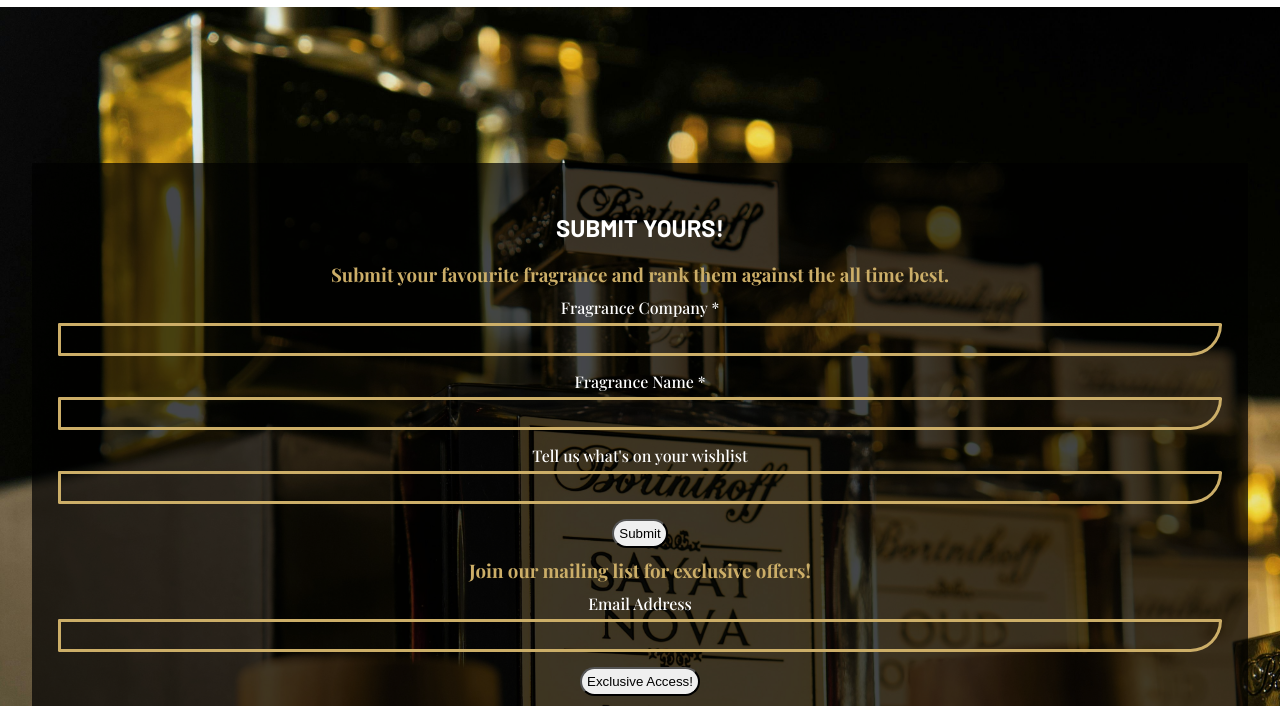
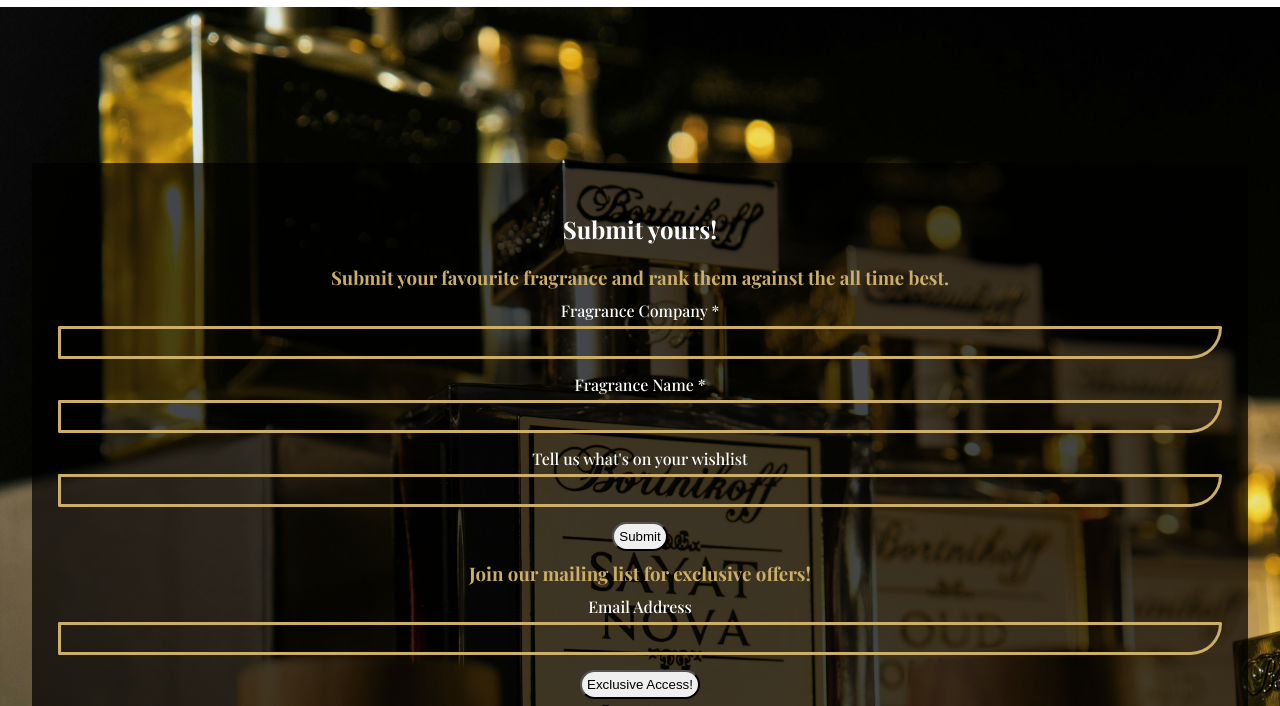
Before and after one commit to kctffs/perfume-aftershave-backup, a plain HTML site: page submission.html in a window 1280 px wide. Shown: the part 94-800 px from the top of the page. Drawn offline with nearby package versions, Linux system fonts and the light colour scheme; a web font is replaced by a local one.

Commit message:
submission.html corrected errors from html validator

```diff
--- a/submission.html
+++ b/submission.html
@@ -41,23 +41,23 @@
     <!--    All photos from https://www.pexels.com/    -->
         <section id="submission">
             <form method="post" id="submission-form" action="https://formdump.codeinstitute.net">
-                <h1 id ="form-heading">Submit yours!</h1>
+                <h2 id ="form-heading">Submit yours!</h2>
                 <h3 class="form-explain">Submit your favourite fragrance and rank them against the all time best.</h3>
                     <label for="fragrance_company" class="submission-title">Fragrance Company *</label>
-                        <input type="text" name="fragrance_company" class="text-field" required>
+                        <input type="text" name="fragrance_company" class="text-field" id="fragrance_company" required>
                             <br>
                     <label for="fragrance_name" class="submission-title">Fragrance Name *</label>
-                        <input type="text" name="fragrance_name" class="text-field" required>
+                        <input type="text" name="fragrance_name" class="text-field" id="fragrance_name" required>
                             <br>
                     <label for="wishlist" class="submission-title">Tell us what's on your wishlist</label>
-                        <input type="text" name="wishlist" class="text-field">
+                        <input type="text" name="wishlist" class="text-field" id="wishlist">
                             <br>
                     <button type="submit" class="submit-button">Submit</button>
             </form>
             <form method="post" id="email-form" action="https://formdump.codeinstitute.net">
                 <h3 class="form-explain">Join our mailing list for exclusive offers!</h3>
                     <label for="email_address" class="submission-title">Email Address</label>
-                        <input type="email" name="email_address" class="text-field">
+                        <input type="email" name="email_address" class="text-field" id="email_address">
                             <br>
                     <button type="submit" class="submit-button">Exclusive Access!</button>
             </form>
```
